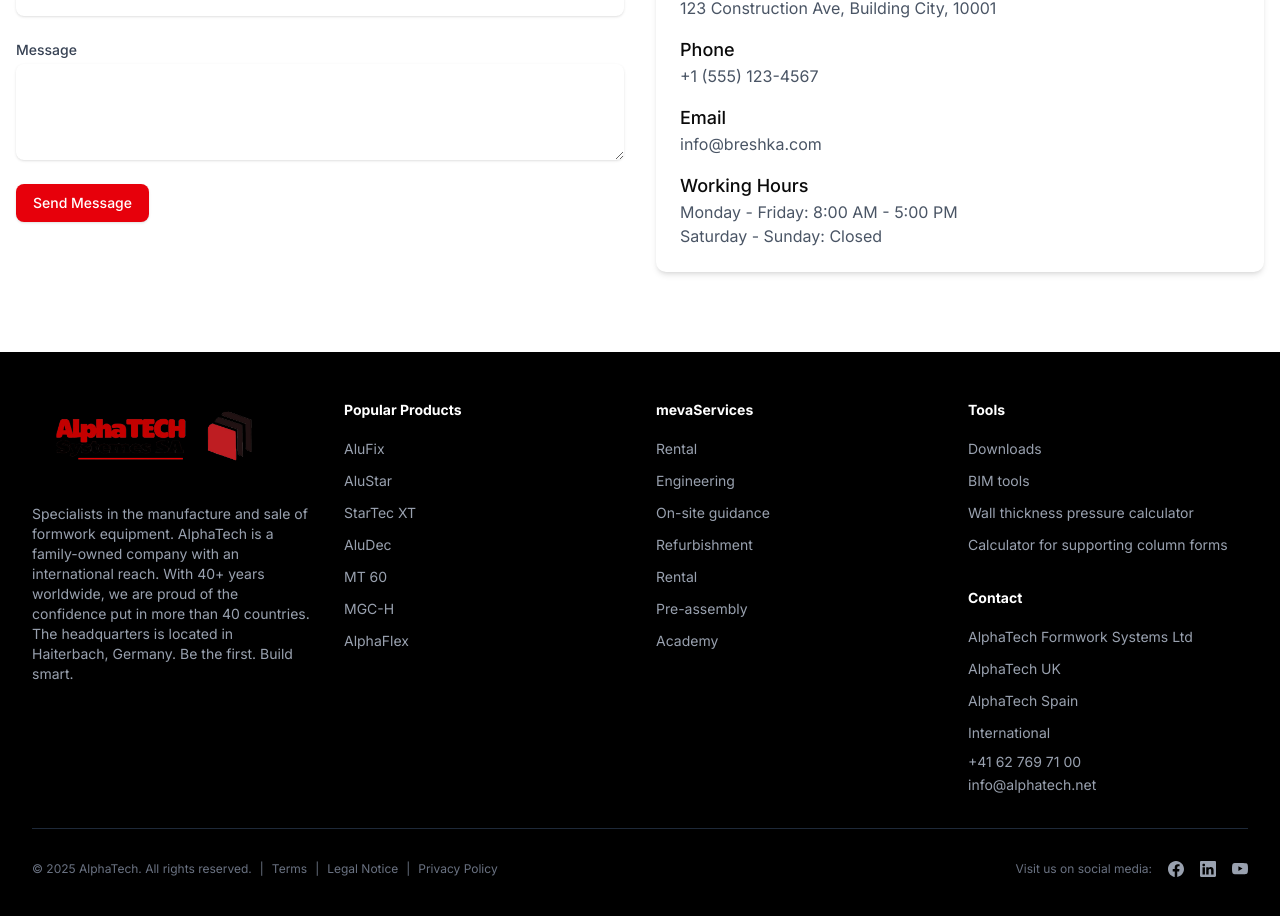
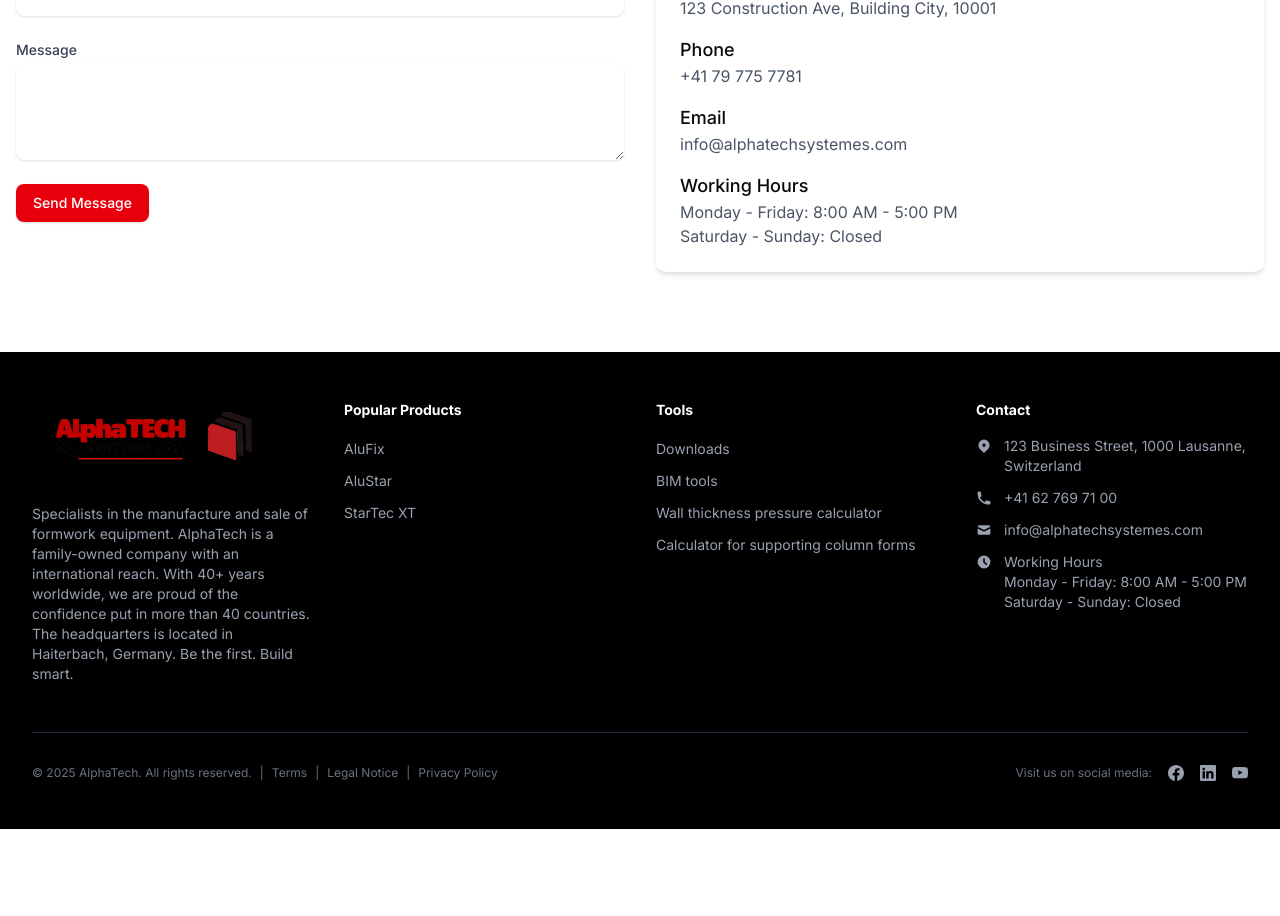
Before and after one commit to arisylafeta/breshka, a Next.js app: page /contact in a window 1280 px wide. Shown: the part 740-1656 px from the top of the page. After the commit the page ends 1569 px from the top, so only its background shows below. Built offline with nearby package versions, Linux system fonts and the light colour scheme.

Commit message:
add minimal changes

```diff
--- a/src/components/Footer.tsx
+++ b/src/components/Footer.tsx
@@ -64,18 +64,18 @@
           <AnimatedContainer delay={0.2} className="md:col-span-1">
             <h3 className="text-sm font-bold mb-4">{t('footerPopularProducts')}</h3>
             <ul className="space-y-2">
-              <li><Link href="/products/AluFix" className="text-gray-400 hover:text-white text-sm transition-all duration-300">AluFix</Link></li>
-              <li><Link href="/products/AluStar" className="text-gray-400 hover:text-white text-sm transition-all duration-300">AluStar</Link></li>
+              <li><Link href="/products/AlphaN" className="text-gray-400 hover:text-white text-sm transition-all duration-300">AluFix</Link></li>
+              <li><Link href="/products/AluB" className="text-gray-400 hover:text-white text-sm transition-all duration-300">AluStar</Link></li>
               <li><Link href="/products/StarTex" className="text-gray-400 hover:text-white text-sm transition-all duration-300">StarTec XT</Link></li>
-              <li><Link href="#" className="text-gray-400 hover:text-white text-sm transition-all duration-300">AluDec</Link></li>
+              {/* <li><Link href="#" className="text-gray-400 hover:text-white text-sm transition-all duration-300">AluDec</Link></li>
               <li><Link href="#" className="text-gray-400 hover:text-white text-sm transition-all duration-300">MT 60</Link></li>
               <li><Link href="#" className="text-gray-400 hover:text-white text-sm transition-all duration-300">MGC-H</Link></li>
-              <li><Link href="#" className="text-gray-400 hover:text-white text-sm transition-all duration-300">AlphaFlex</Link></li>
+              <li><Link href="#" className="text-gray-400 hover:text-white text-sm transition-all duration-300">AlphaFlex</Link></li> */}
             </ul>
           </AnimatedContainer>
 
           {/* MEVA Services */}
-          <AnimatedContainer delay={0.3} className="md:col-span-1">
+          {/* <AnimatedContainer delay={0.3} className="md:col-span-1">
             <h3 className="text-sm font-bold mb-4">{t('mevaServices')}</h3>
             <ul className="space-y-2">
               <li><Link href="#" className="text-gray-400 hover:text-white text-sm transition-all duration-300">{t('footerRental')}</Link></li>
@@ -86,11 +86,12 @@
               <li><Link href="#" className="text-gray-400 hover:text-white text-sm transition-all duration-300">{t('preAssembly')}</Link></li>
               <li><Link href="#" className="text-gray-400 hover:text-white text-sm transition-all duration-300">{t('academy')}</Link></li>
             </ul>
-          </AnimatedContainer>
+          </AnimatedContainer> */}
 
           {/* Tools & Contact */}
-          <AnimatedContainer delay={0.4} className="md:col-span-1">
-            <div className="mb-8">
+          <AnimatedContainer delay={0.4} className="md:col-span-2">
+            <div className="flex flex-col md:flex-row gap-12">
+              <div className="flex-1">
                 <h3 className="text-sm font-bold mb-4">{t('tools')}</h3>
                 <ul className="space-y-2">
                   <li><Link href="#" className="text-gray-400 hover:text-white text-sm transition-all duration-300">{t('downloads')}</Link></li>
@@ -99,18 +100,40 @@
                   <li><Link href="#" className="text-gray-400 hover:text-white text-sm transition-all duration-300">{t('columnFormsCalculator')}</Link></li>
                 </ul>
               </div>
+              <div className="flex-1">
+                <h3 className="text-sm font-bold mb-4">{t('footerContact')}</h3>
+                <ul className="space-y-3">
+                  <li className="flex items-start">
+                    <svg className="w-4 h-4 text-gray-400 mt-0.5 mr-3 flex-shrink-0" fill="currentColor" viewBox="0 0 20 20" xmlns="http://www.w3.org/2000/svg">
+                      <path fillRule="evenodd" d="M5.05 4.05a7 7 0 119.9 9.9L10 18.9l-4.95-4.95a7 7 0 010-9.9zM10 11a2 2 0 100-4 2 2 0 000 4z" clipRule="evenodd" />
+                    </svg>
+                    <span className="text-gray-400 text-sm">123 Business Street, 1000 Lausanne, Switzerland</span>
+                  </li>
+                  <li className="flex items-center">
+                    <svg className="w-4 h-4 text-gray-400 mr-3 flex-shrink-0" fill="currentColor" viewBox="0 0 20 20" xmlns="http://www.w3.org/2000/svg">
+                      <path d="M2 3a1 1 0 011-1h2.153a1 1 0 01.986.836l.74 4.435a1 1 0 01-.54 1.06l-1.548.773a11.037 11.037 0 006.105 6.105l.774-1.548a1 1 0 011.059-.54l4.435.74a1 1 0 01.836.986V17a1 1 0 01-1 1h-2C7.82 18 2 12.18 2 5V3z" />
+                    </svg>
+                    <a href="tel:+41627697100" className="text-gray-400 hover:text-white text-sm transition-all duration-300">+41 62 769 71 00</a>
+                  </li>
+                  <li className="flex items-center">
+                    <svg className="w-4 h-4 text-gray-400 mr-3 flex-shrink-0" fill="currentColor" viewBox="0 0 20 20" xmlns="http://www.w3.org/2000/svg">
+                      <path d="M2.003 5.884L10 9.882l7.997-3.998A2 2 0 0016 4H4a2 2 0 00-1.997 1.884z" />
+                      <path d="M18 8.118l-8 4-8-4V14a2 2 0 002 2h12a2 2 0 002-2V8.118z" />
+                    </svg>
+                    <a href="mailto:info@alphatechsystemes.com" className="text-gray-400 hover:text-white text-sm transition-all duration-300">info@alphatechsystemes.com</a>
+                  </li>
+                  <li className="flex items-start">
+                    <svg className="w-4 h-4 text-gray-400 mt-0.5 mr-3 flex-shrink-0" fill="currentColor" viewBox="0 0 20 20" xmlns="http://www.w3.org/2000/svg">
+                      <path fillRule="evenodd" d="M10 18a8 8 0 100-16 8 8 0 000 16zm1-12a1 1 0 10-2 0v4a1 1 0 00.293.707l2.828 2.829a1 1 0 101.415-1.415L11 9.586V6z" clipRule="evenodd" />
+                    </svg>
                     <div>
-              <h3 className="text-sm font-bold mb-4">{t('footerContact')}</h3>
-              <ul className="space-y-2">
-                <li><Link href="#" className="text-gray-400 hover:text-white text-sm transition-all duration-300">{t('alphaTechFormworkSystems')}</Link></li>
-                <li><Link href="#" className="text-gray-400 hover:text-white text-sm transition-all duration-300">{t('alphaTechUK')}</Link></li>
-                <li><Link href="#" className="text-gray-400 hover:text-white text-sm transition-all duration-300">{t('alphaTechSpain')}</Link></li>
-                <li><Link href="#" className="text-gray-400 hover:text-white text-sm transition-all duration-300">{t('international')}</Link></li>
-                <li>
-                  <p className="text-gray-400 text-sm">+41 62 769 71 00</p>
-                  <a href="mailto:info@alphatech.net" className="text-gray-400 hover:text-white text-sm transition-all duration-300">info@alphatech.net</a>
+                      <p className="text-gray-400 text-sm">{t('workingHours')}</p>
+                      <p className="text-gray-400 text-sm">{t('workingHoursWeekdays')}</p>
+                      <p className="text-gray-400 text-sm">{t('workingHoursWeekends')}</p>
+                    </div>
                   </li>
                 </ul>
+              </div>
             </div>
           </AnimatedContainer>
         </div>
--- a/src/components/Header.tsx
+++ b/src/components/Header.tsx
@@ -9,6 +9,7 @@
   useSpring,
   useTransform,
   MotionValue,
+  AnimatePresence,
 } from 'framer-motion';
 import {
   NavigationMenu,
@@ -84,7 +85,7 @@
   const navItems = [
     { href: '/', label: t('home') },
     { href: '/products', label: t('products') },
-    { href: '/services', label: t('services') },
+    // { href: '/services', label: t('services') },
     { href: '/contact', label: t('contact') },
   ];
 
@@ -142,35 +143,83 @@
 
             {/* Right Section: Contact, Language Switcher */}
             <div className="hidden md:flex flex-1 justify-end items-center space-x-1 lg:space-x-2">
-              <a href="tel:+1234567890" className={`flex items-center ${scrolled ? 'text-black hover:text-black/80' : 'text-white hover:text-white/80'} transition-colors`}>
+              <a href="tel:+41797757781" className={`flex items-center ${scrolled ? 'text-black hover:text-black/80' : 'text-white hover:text-white/80'} transition-colors`}>
                 <svg className="w-3 h-3 mr-1" fill="none" stroke="currentColor" viewBox="0 0 24 24" xmlns="http://www.w3.org/2000/svg"><path strokeLinecap="round" strokeLinejoin="round" strokeWidth={2} d="M3 5a2 2 0 012-2h3.28a1 1 0 01.948.684l1.498 4.493a1 1 0 01-.502 1.21l-2.257 1.13a11.042 11.042 0 005.516 5.516l1.13-2.257a1 1 0 011.21-.502l4.493 1.498a1 1 0 01.684.949V19a2 2 0 01-2 2h-1C9.716 21 3 14.284 3 6V5z" /></svg>
                 <span className="font-medium text-xs md:text-sm">{t('phone')}</span>
               </a>
               <LanguageSwitcher scrolled={scrolled} />
             </div>
 
-            {/* Mobile Menu Button remains unchanged */}
-            <div className="md:hidden">
+            {/* Mobile Menu Button */}
+            <div className="md:hidden flex items-center">
               <button
-                className="p-5 rounded-md hover:bg-accent"
-                aria-label="Menu"
                 onClick={() => setMobileMenuOpen(!mobileMenuOpen)}
+                className="p-2 text-gray-700 hover:text-gray-900 focus:outline-none transition-transform duration-300 active:scale-95"
+                aria-label="Toggle menu"
               >
-                {/* SVG icons */}
+                {mobileMenuOpen ? (
+                  <svg className="h-6 w-6" fill="none" viewBox="0 0 24 24" stroke="currentColor">
+                    <path strokeLinecap="round" strokeLinejoin="round" strokeWidth={2} d="M6 18L18 6M6 6l12 12" />
+                  </svg>
+                ) : (
+                  <svg className="h-6 w-6" fill="none" viewBox="0 0 24 24" stroke="currentColor">
+                    <path strokeLinecap="round" strokeLinejoin="round" strokeWidth={2} d="M4 6h16M4 12h16M4 18h16" />
+                  </svg>
+                )}
               </button>
             </div>
           </div>
         </div>
       </div>
 
-      {/* Mobile Menu Dropdown remains unchanged */}
-      {mobileMenuOpen && (
-        <div className="md:hidden ...">
-          {/* ... mobile menu content */}
-        </div>
-      )}
+      {/* Mobile Menu */}
+      <AnimatePresence>
+        {mobileMenuOpen && (
+          <motion.div
+            initial={{ opacity: 0, y: -20 }}
+            animate={{ opacity: 1, y: 0 }}
+            exit={{ opacity: 0, y: -20 }}
+            transition={{ type: 'spring', damping: 30, stiffness: 400 }}
+            className="md:hidden bg-white shadow-lg fixed top-20 left-0 right-0 z-50 overflow-hidden"
+          >
+            <motion.div
+              className="px-4 pt-2 pb-4 space-y-1"
+              initial={{ opacity: 0 }}
+              animate={{ opacity: 1 }}
+              transition={{ delay: 0.1 }}
+            >
+              {navItems.map((item) => (
+                <Link
+                  key={item.href}
+                  href={item.href}
+                  className="block px-3 py-2 text-base font-medium text-gray-700 hover:bg-gray-100 rounded-md"
+                  onClick={() => setMobileMenuOpen(false)}
+                >
+                  {item.label}
+                </Link>
+              ))}
+              <div className="pt-4 border-t border-gray-200">
+                <div className="flex items-center px-3 py-2">
+                  <a
+                    href="tel:+41797757781"
+                    className="flex items-center text-gray-700 hover:text-gray-900"
+                  >
+                    <svg className="w-5 h-5 mr-2" fill="none" stroke="currentColor" viewBox="0 0 24 24" xmlns="http://www.w3.org/2000/svg">
+                      <path strokeLinecap="round" strokeLinejoin="round" strokeWidth={2} d="M3 5a2 2 0 012-2h3.28a1 1 0 01.948.684l1.498 4.493a1 1 0 01-.502 1.21l-2.257 1.13a11.042 11.042 0 005.516 5.516l1.13-2.257a1 1 0 011.21-.502l4.493 1.498a1 1 0 01.684.949V19a2 2 0 01-2 2h-1C9.716 21 3 14.284 3 6V5z" />
+                    </svg>
+                    <span className="font-medium">{t('phone')}</span>
+                  </a>
+                </div>
+                <div className="px-3 py-2">
+                  <LanguageSwitcher scrolled={true} />
+                </div>
+              </div>
+            </motion.div>
+          </motion.div>
+        )}
+      </AnimatePresence>
     </header>
   );
-}
+};
 
 export default Header;
--- a/src/contexts/LanguageContext.tsx
+++ b/src/contexts/LanguageContext.tsx
@@ -20,7 +20,7 @@
     products: 'Products',
     services: 'Services',
     contact: 'Contact',
-    phone: '+1 (234) 567-890',
+    phone: '+41 79 775 7781',
     language: 'Language',
     english: 'English',
     french: 'Français',
@@ -34,18 +34,18 @@
     getQuote: 'Get Quote',
 
     // Stats Section
-    employees: 'Employees',
+    projects: 'Projects',
     locations: 'Locations',
-    euros: 'Euros',
-    clients: 'Clients',
-    employeesDesc: 'Our people are our greatest asset. Their knowledge, expertise and focus on serving our clients to the highest level is what has made MEVA the company it is today.',
-    locationsDesc: 'We have seen substantial growth in recent years, with regional offices and local representatives serving MEVA across the globe.',
-    eurosDesc: 'With our annual sales exceeding €130 million, we continue to re-invest in research and development to deliver innovation in product design.',
-    clientsDesc: 'We are truly humbled by the number of clients that put their trust in us every day to deliver formwork solutions to their specific needs.',
+    experience: 'Experience',
+    squareMeters: 'm² Sold',
+    projectsDesc: 'Successfully completed projects across various sectors including commercial, residential, and industrial construction.',
+    locationsDesc: 'With a growing presence in multiple locations, we bring our expertise to construction sites around the region.',
+    experienceDesc: 'Years of combined experience in delivering high-quality construction solutions with a proven track record.',
+    squareMetersDesc: 'Total area of construction we have completed, showcasing our capacity for large-scale projects.',
 
     // Leadership Message
     leadershipQuote: 'Whatever challenges you face, our extensive technical expertise in formwork allows us to find the best solutions for your needs to ensure smooth progress and deadlines are met. With us, your project is in good hands.',
-    ceoName: 'John Smith',
+    ceoName: 'Norgon Berisha',
     ceoTitle: 'CEO & Founder',
 
     // Services Section
@@ -278,9 +278,9 @@
     contactAddress: 'Address',
     contactAddressValue: '123 Construction Ave, Building City, 10001',
     contactPhone: 'Phone',
-    contactPhoneValue: '+1 (555) 123-4567',
+    contactPhoneValue: '+41 79 775 7781',
     contactEmailLabel: 'Email',
-    contactEmailValue: 'info@breshka.com',
+    contactEmailValue: 'info@alphatechsystemes.com',
     workingHours: 'Working Hours',
     workingHoursWeekdays: 'Monday - Friday: 8:00 AM - 5:00 PM',
     workingHoursWeekends: 'Saturday - Sunday: Closed',
@@ -297,7 +297,7 @@
     products: 'Produits',
     services: 'Services',
     contact: 'Contact',
-    phone: '+1 (234) 567-890',
+    phone: '+41 79 775 7781',
     language: 'Langue',
     english: 'English',
     french: 'Français',
@@ -311,18 +311,18 @@
     getQuote: 'Obtenir un Devis',
 
     // Stats Section
-    employees: 'Employés',
+    projects: 'Projets',
     locations: 'Emplacements',
-    euros: 'Euros',
-    clients: 'Clients',
-    employeesDesc: 'Nos employés sont notre plus grand atout. Leurs connaissances, leur expertise et leur concentration sur le service à nos clients au plus haut niveau font de MEVA l\'entreprise qu\'elle est aujourd\'hui.',
-    locationsDesc: 'Nous avons connu une croissance substantielle ces dernières années, avec des bureaux régionaux et des représentants locaux servant MEVA à travers le monde.',
-    eurosDesc: 'Avec nos ventes annuelles dépassant 130 millions d\'euros, nous continuons à réinvestir dans la recherche et le développement pour offrir l\'innovation dans la conception de produits.',
-    clientsDesc: 'Nous sommes vraiment honorés par le nombre de clients qui nous font confiance chaque jour pour livrer des solutions de coffrage à leurs besoins spécifiques.',
+    experience: 'Expérience',
+    squareMeters: 'm² Vendu',
+    projectsDesc: 'Projets menés à bien dans divers secteurs, notamment la construction commerciale, résidentielle et industrielle.',
+    locationsDesc: 'Avec une présence croissante dans plusieurs endroits, nous apportons notre expertise sur les chantiers de la région.',
+    experienceDesc: 'Années d\'expérience combinée dans la fourniture de solutions de construction de haute qualité avec des références éprouvées.',
+    squareMetersDesc: 'Superficie totale de construction que nous avons réalisée, démontrant notre capacité à gérer des projets d\'envergure.',
 
     // Leadership Message
     leadershipQuote: 'Quels que soient les défis auxquels vous faites face, notre vaste expertise technique en coffrage nous permet de trouver les meilleures solutions pour vos besoins afin d\'assurer un progrès fluide et que les délais soient respectés. Avec nous, votre projet est entre de bonnes mains.',
-    ceoName: 'John Smith',
+    ceoName: 'Norgon Berisha',
     ceoTitle: 'PDG et Fondateur',
 
     // Services Section
@@ -587,9 +587,9 @@
     contactAddress: 'Adresse',
     contactAddressValue: '123 Avenue de la Construction, Ville Bâtiment, 10001',
     contactPhone: 'Téléphone',
-    contactPhoneValue: '+1 (555) 123-4567',
+    contactPhoneValue: '+41 79 775 7781',
     contactEmailLabel: 'E-mail',
-    contactEmailValue: 'info@breshka.com',
+    contactEmailValue: 'info@alphatechsystemes.com',
     workingHours: 'Heures d\'ouverture',
     workingHoursWeekdays: 'Lundi - Vendredi : 8h00 - 17h00',
     workingHoursWeekends: 'Samedi - Dimanche : Fermé'
@@ -600,7 +600,7 @@
     products: 'Produkte',
     services: 'Dienstleistungen',
     contact: 'Kontakt',
-    phone: '+1 (234) 567-890',
+    phone: '+41 79 775 7781',
     language: 'Sprache',
     english: 'English',
     french: 'Français',
@@ -614,18 +614,18 @@
     getQuote: 'Angebot Erhalten',
 
     // Stats Section
-    employees: 'Mitarbeiter',
+    projects: 'Projekte',
     locations: 'Standorte',
-    euros: 'Euro',
-    clients: 'Kunden',
-    employeesDesc: 'Unsere Mitarbeiter sind unser größtes Kapital. Ihr Wissen, ihre Expertise und ihr Fokus darauf, unsere Kunden auf höchstem Niveau zu bedienen, haben MEVA zu dem Unternehmen gemacht, das es heute ist.',
-    locationsDesc: 'Wir haben in den letzten Jahren ein erhebliches Wachstum erlebt, mit regionalen Büros und lokalen Vertretern, die MEVA weltweit bedienen.',
-    eurosDesc: 'Mit unserem Jahresumsatz von über 130 Millionen Euro investieren wir weiterhin in Forschung und Entwicklung, um Innovation im Produktdesign zu liefern.',
-    clientsDesc: 'Wir sind wirklich demütig angesichts der Anzahl von Kunden, die uns jeden Tag ihr Vertrauen schenken, um Schalungslösungen für ihre spezifischen Bedürfnisse zu liefern.',
+    experience: 'Erfahrung',
+    squareMeters: 'm² Verkauft',
+    projectsDesc: 'Erfolgreich abgeschlossene Projekte in verschiedenen Bereichen, einschließlich gewerblicher, gewerblicher und industrieller Bauvorhaben.',
+    locationsDesc: 'Mit wachsender Präsenz an mehreren Standorten bringen wir unser Know-how auf Baustellen in der Region.',
+    experienceDesc: 'Jahre kombinierte Erfahrung in der Bereitstellung hochwertiger Baulösungen mit nachgewiesener Erfolgsbilanz.',
+    squareMetersDesc: 'Gesamtfläche der von uns fertiggestellten Bauarbeiten, die unsere Kapazität für Großprojekte zeigt.',
 
     // Leadership Message
     leadershipQuote: 'Welchen Herausforderungen Sie auch gegenüberstehen, unsere umfassende technische Expertise in der Schalung ermöglicht es uns, die besten Lösungen für Ihre Bedürfnisse zu finden, um einen reibungslosen Fortschritt zu gewährleisten und Termine einzuhalten. Bei uns ist Ihr Projekt in guten Händen.',
-    ceoName: 'John Smith',
+    ceoName: 'Norgon Berisha',
     ceoTitle: 'CEO & Gründer',
 
     // Services Section
@@ -890,9 +890,9 @@
     contactAddress: 'Adresse',
     contactAddressValue: '123 Baustraße, Baustadt, 10001',
     contactPhone: 'Telefon',
-    contactPhoneValue: '+1 (555) 123-4567',
+    contactPhoneValue: '+41 79 775 7781',
     contactEmailLabel: 'E-Mail',
-    contactEmailValue: 'info@breshka.com',
+    contactEmailValue: 'info@alphatechsystemes.com',
     workingHours: 'Öffnungszeiten',
     workingHoursWeekdays: 'Montag - Freitag: 8:00 - 17:00 Uhr',
     workingHoursWeekends: 'Samstag - Sonntag: Geschlossen'
```
Also changed, not shown: src/app/page.tsx (+25 -31 lines). Lines whose indentation alone changed are shown as unchanged.
